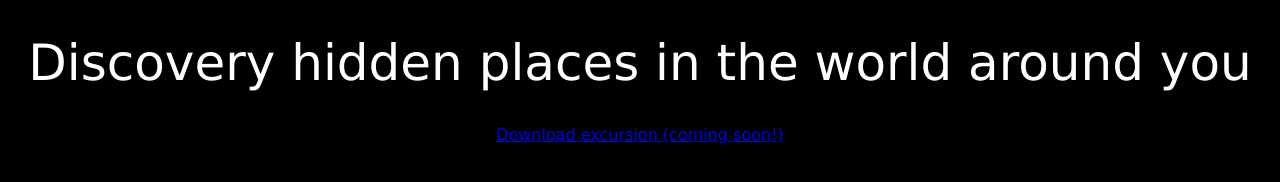
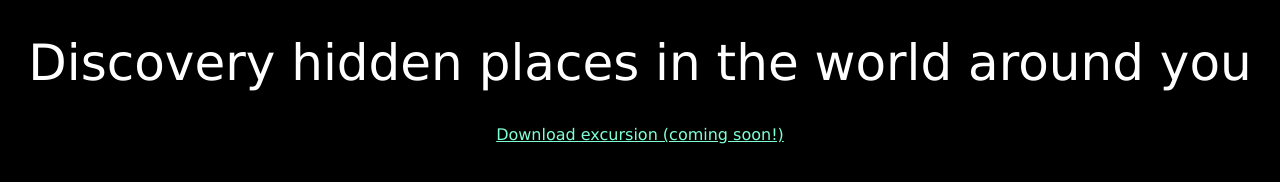
Before and after one commit to Charlottezzz/excursion, a plain HTML site: page index.html in a window 1280 px wide. Drawn offline with Linux system fonts and the light colour scheme.

Commit message:
style CTA

```diff
--- a/index.html
+++ b/index.html
@@ -9,7 +9,7 @@
   </head>
 <body>
 <h1 class = "header--main">Discovery hidden places in the world around you</h1>
-<p><a href="#">Download excursion (coming soon!)</a></p>
+<p><a class= "link--cta" href="#">Download excursion (coming soon!)</a></p>
 
 </body>
 </html>
--- a/resources/css/style.css
+++ b/resources/css/style.css
@@ -9,3 +9,8 @@ body {
   font-size: 50px;
   color: #fff;
 }
+
+.link--cta {
+  font-size: 16px;
+  color: #7FFFD4;
+}
```
